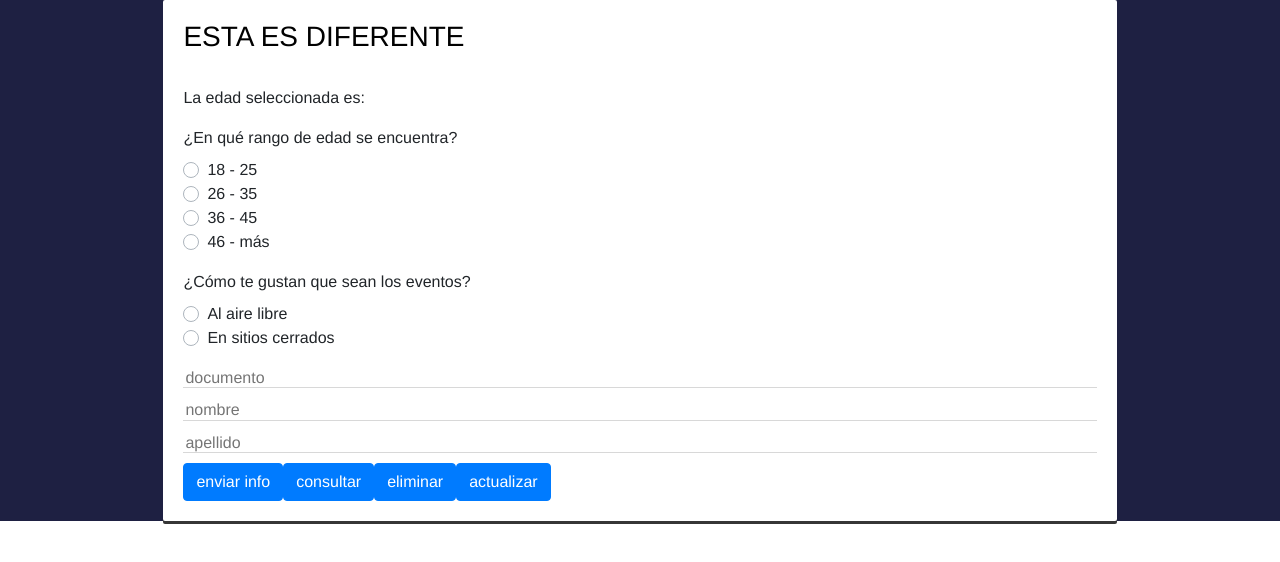
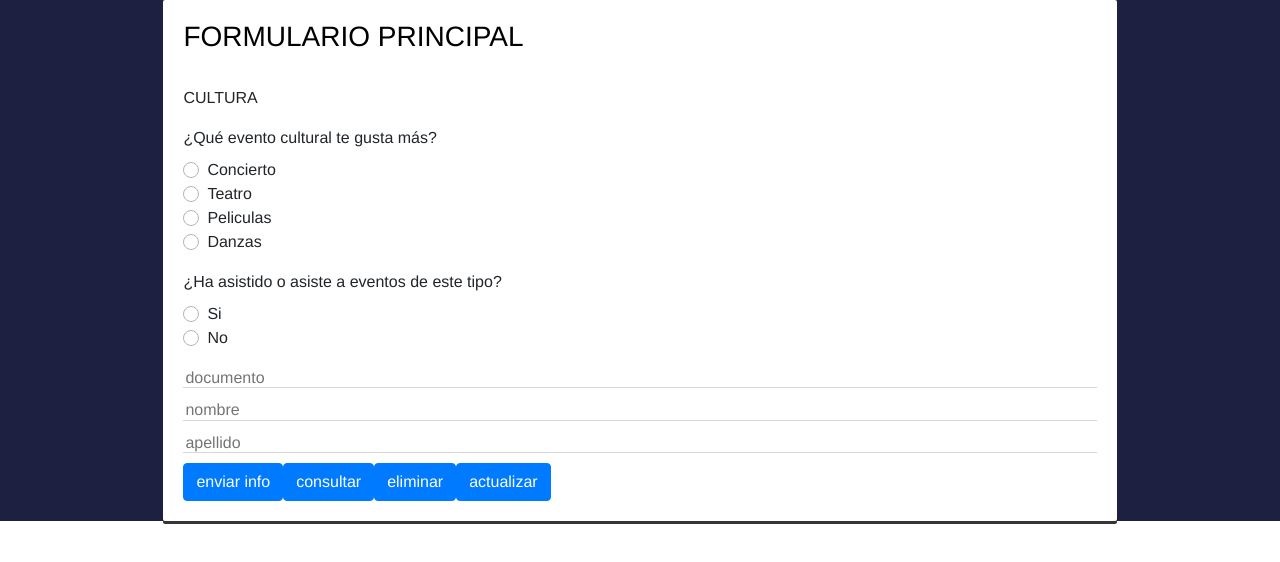
Before and after one commit to Rincon3/bdproyecto1, a React (Create React App) app in the folder cliente/: page /Formdb2 in a window 1280 px wide. Shown: the top 562 px of the page. Built offline with nearby package versions, Linux system fonts and the light colour scheme.

Commit message:
no mirar

```diff
--- a/cliente/src/registro2.js
+++ b/cliente/src/registro2.js
@@ -100,27 +100,27 @@ export const Registro2 = () => {
 
     return (
         <div  className="formdb__box-containter">
-            <h3 className="auth__title">ESTA ES DIFERENTE</h3>
+            <h3 className="auth__title">FORMULARIO PRINCIPAL</h3>
             <Form>
 
               <br />
-              <p>La edad seleccionada es: <b>{edad}</b></p>
+              <p>CULTURA <b>{edad}</b></p>
 
               <FormGroup>
-                <Label for="CheckboxEdad">¿En qué rango de edad se encuentra?</Label>
+                <Label for="CheckboxEdad">¿Qué evento cultural te gusta más?</Label>
                 <div>
-                  <CustomInput type="radio" id="radioEdad1" label="18 - 25" value="18 - 25" checked={esSeleccionado(edad, "18 - 25")} onChange={onchangeEdad} />
-                  <CustomInput type="radio" id="radioEdad2" label="26 - 35" value="26 - 35" checked={esSeleccionado(edad, "26 - 35")} onChange={onchangeEdad} />
-                  <CustomInput type="radio" id="radioEdad3" label="36 - 45" value="36 - 45" checked={esSeleccionado(edad, "36 - 45")} onChange={onchangeEdad} />
-                  <CustomInput type="radio" id="radioEdad4" label="46 - más" value="46 - más" checked={esSeleccionado(edad, "46 - más")} onChange={onchangeEdad} />
+                  <CustomInput type="radio" id="radioEdad1" label="Concierto" value="18 - 25" checked={esSeleccionado(edad, "18 - 25")} onChange={onchangeEdad} />
+                  <CustomInput type="radio" id="radioEdad2" label="Teatro" value="26 - 35" checked={esSeleccionado(edad, "26 - 35")} onChange={onchangeEdad} />
+                  <CustomInput type="radio" id="radioEdad3" label="Peliculas" value="36 - 45" checked={esSeleccionado(edad, "36 - 45")} onChange={onchangeEdad} />
+                  <CustomInput type="radio" id="radioEdad4" label="Danzas" value="46 - más" checked={esSeleccionado(edad, "46 - más")} onChange={onchangeEdad} />
                 </div>
               </FormGroup>
 
               <FormGroup>
-                <Label for="CheckboxEventosdonde">¿Cómo te gustan que sean los eventos?</Label>
+                <Label for="CheckboxEventosdonde">¿Ha asistido o asiste a eventos de este tipo?</Label>
                 <div>
-                  <CustomInput type="radio" id="radioEventodonde1" label="Al aire libre" value="aire libre" checked={esSeleccionado(eventos_donde, "aire libre")} onChange={onchangeEventos_donde} />
-                  <CustomInput type="radio" id="radioEventodonde2" label="En sitios cerrados" value="sitio cerrado" checked={esSeleccionado(eventos_donde, "sitio cerrado")} onChange={onchangeEventos_donde} />
+                  <CustomInput type="radio" id="radioEventodonde1" label="Si" value="aire libre" checked={esSeleccionado(eventos_donde, "aire libre")} onChange={onchangeEventos_donde} />
+                  <CustomInput type="radio" id="radioEventodonde2" label="No" value="sitio cerrado" checked={esSeleccionado(eventos_donde, "sitio cerrado")} onChange={onchangeEventos_donde} />
                 </div>
               </FormGroup>
 
```
Also changed, not shown: 1 other file (tests, documents, lock files or other folders).
